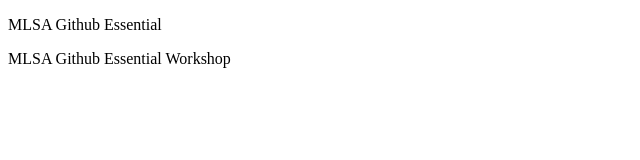
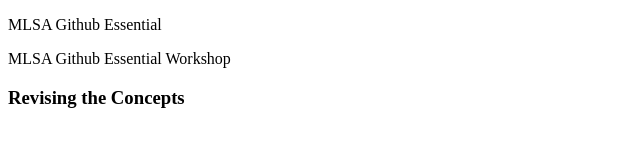
Before and after one commit to HuzaifaTanzeel/Github-Essentials, a plain HTML site: page index.html in a window 1280 px wide. Shown: the whole page, without its empty margins (0-640 px from the left). Drawn offline with Linux system fonts and the light colour scheme.

Commit message:
Revised Commit

```diff
--- a/index.html
+++ b/index.html
@@ -8,5 +8,7 @@
 <body>
     <p>MLSA Github Essential </p>
     <p>MLSA Github Essential Workshop</p>
+
+    <h3>Revising the Concepts</h3>
 </body>
 </html>
```
